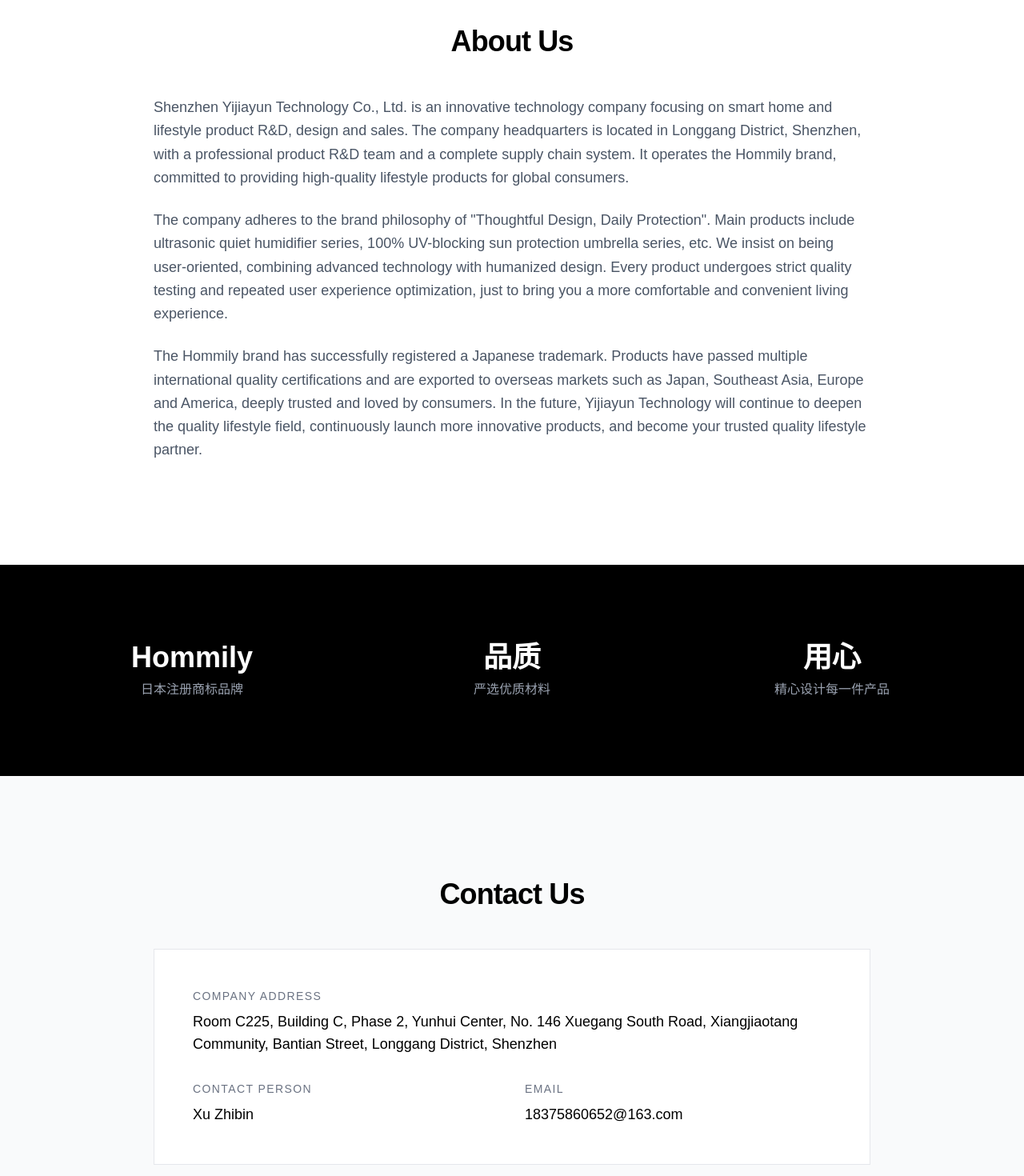
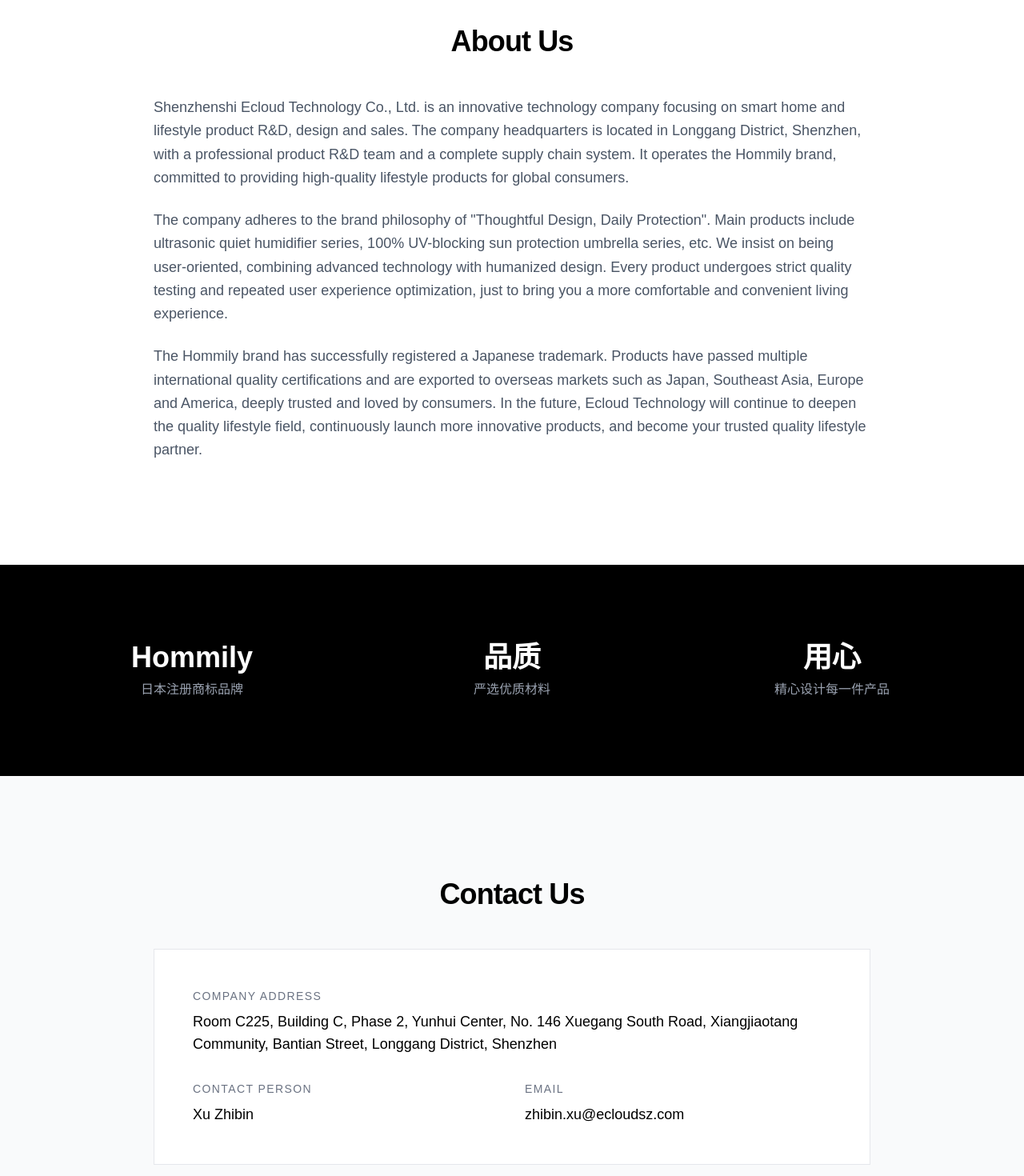
Before and after one commit to Huii-Wang/Hommily, a Next.js app in the folder hommily-web/: page /about in a window 1280 px wide. Shown: the part 160-1630 px from the top of the page at 80% size. Built offline with nearby package versions, Linux system fonts and the light colour scheme.

Commit message:
Update LanguageContext.tsx

```diff
--- a/hommily-web/src/contexts/LanguageContext.tsx
+++ b/hommily-web/src/contexts/LanguageContext.tsx
@@ -155,9 +155,9 @@
       subtitle: '',
       intro: {
         title: 'About Us',
-        desc1: 'Shenzhen Yijiayun Technology Co., Ltd. is an innovative technology company focusing on smart home and lifestyle product R&D, design and sales. The company headquarters is located in Longgang District, Shenzhen, with a professional product R&D team and a complete supply chain system. It operates the Hommily brand, committed to providing high-quality lifestyle products for global consumers.',
+        desc1: 'Shenzhenshi Ecloud Technology Co., Ltd. is an innovative technology company focusing on smart home and lifestyle product R&D, design and sales. The company headquarters is located in Longgang District, Shenzhen, with a professional product R&D team and a complete supply chain system. It operates the Hommily brand, committed to providing high-quality lifestyle products for global consumers.',
         desc2: 'The company adheres to the brand philosophy of "Thoughtful Design, Daily Protection". Main products include ultrasonic quiet humidifier series, 100% UV-blocking sun protection umbrella series, etc. We insist on being user-oriented, combining advanced technology with humanized design. Every product undergoes strict quality testing and repeated user experience optimization, just to bring you a more comfortable and convenient living experience.',
-        desc3: 'The Hommily brand has successfully registered a Japanese trademark. Products have passed multiple international quality certifications and are exported to overseas markets such as Japan, Southeast Asia, Europe and America, deeply trusted and loved by consumers. In the future, Yijiayun Technology will continue to deepen the quality lifestyle field, continuously launch more innovative products, and become your trusted quality lifestyle partner.',
+        desc3: 'The Hommily brand has successfully registered a Japanese trademark. Products have passed multiple international quality certifications and are exported to overseas markets such as Japan, Southeast Asia, Europe and America, deeply trusted and loved by consumers. In the future, Ecloud Technology will continue to deepen the quality lifestyle field, continuously launch more innovative products, and become your trusted quality lifestyle partner.',
       },
       contact: {
         title: 'Contact Us',
@@ -166,7 +166,7 @@
         person: 'Contact Person',
         personValue: 'Xu Zhibin',
         email: 'Email',
-        emailValue: '18375860652@163.com',
+        emailValue: 'zhibin.xu@ecloudsz.com',
       },
     },
   },
@@ -281,7 +281,7 @@
         person: '联系人',
         personValue: '徐志斌',
         email: '电子邮箱',
-        emailValue: '18375860652@163.com',
+        emailValue: 'zhibin.xu@ecloudsz.com',
       },
     },
   },
@@ -396,7 +396,7 @@
         person: '連絡先',
         personValue: '徐志斌',
         email: 'メールアドレス',
-        emailValue: '18375860652@163.com',
+        emailValue: 'zhibin.xu@ecloudsz.com',
       },
     },
   },
```
